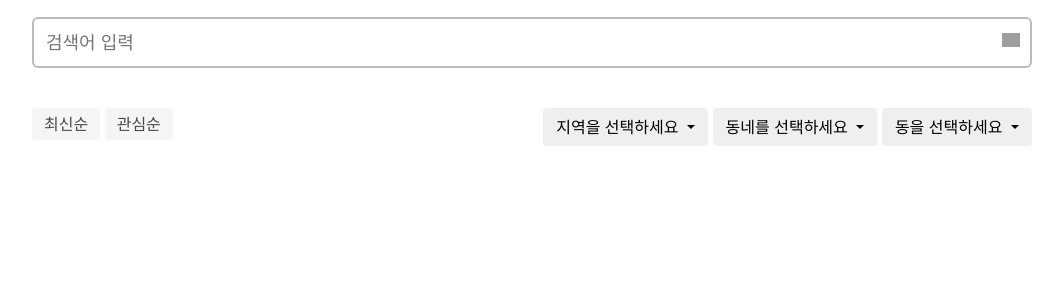
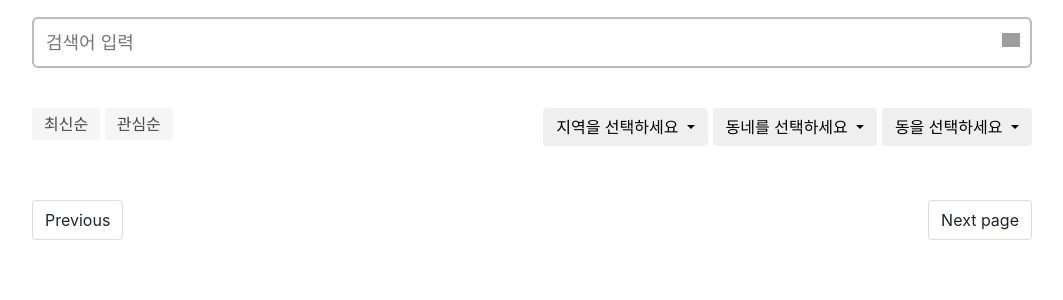
Before and after one commit to sparta-cloud-a3/gogumacat, a Flask app: template templates/index.html in a window 1280 px wide. Shown: the part 239-539 px from the top of the page, without its empty margins (108-1171 px from the left). Run offline with Flask 2, Linux system fonts and the light colour scheme; the template is opened without the code that fills it: most values are stand-ins (such as "Sample title", 1, 10 or a date in 2020); a database or web service that is not in the repository returns one stand-in record (values such as "Sample title"); data that the repository does not hold is empty; some libraries are stand-ins or nearby versions; grey boxes are pictures that could not be loaded.

Commit message:
feat: main 부분에 pagination 추가

```diff
--- a/app.py
+++ b/app.py
@@ -5,6 +5,8 @@ import jwt
 import hashlib
 from werkzeug.utils import secure_filename
 from datetime import datetime, timedelta
+
+import math
 
 app = Flask(__name__)
 
@@ -133,22 +135,42 @@ def update_profile():
 
 
 @app.route('/listing', methods=['GET'])
-def listing():
+def listing_page():
     order = request.args.get('order')
-    print(order)
-    if order == "like":
-        posts = list(db.posts.find({}, {'_id': False}).sort('liked', -1))
+    # default는 1이고 type은 int
+    page = request.args.get('page', 1, type=int)
+    # 한 페이지당 10개 보여줌
+    limit = 9
+    if order == 'like':
+        posts = list(db.posts.find({},{'_id': False}).sort('liked', -1).skip((page-1)*limit).limit(limit))
     else:
-        posts = list(db.posts.find({}, {'_id': False}).sort('_id', -1))
+        posts = list(db.posts.find({}, {'_id': False}).sort('_id', -1).skip((page - 1) * limit).limit(limit))
 
-    return jsonify({"posts":posts})
+    total_count = db.posts.estimated_document_count({})
+    last_page_num = math.ceil(total_count/limit)
+
+    return jsonify({'posts': posts, 'limit':limit, 'page': page, 'last_page_num': last_page_num })
 
 @app.route('/search', methods=['GET'])
-def search_listing():
+def search_listing_page():
     query_receive = request.args.get('query')
-    posts = list(db.posts.find( { '$or': [ {'title': {'$regex': query_receive}}, {'content': {'$regex': query_receive}} ] }, {'_id': False}))
+    order = request.args.get('order')
+    # default는 1이고 type은 int
+    page = request.args.get('page', 1, type=int)
+    # 한 페이지당 10개 보여줌
+    limit = 3
 
-    return jsonify({"query": query_receive, "posts": posts})
+    if order == 'like':
+        posts = list(db.posts.find( { '$or': [ {'title': {'$regex': query_receive}}, {'content': {'$regex': query_receive}} ] }, {'_id': False}).sort('liked', -1).skip((page-1)*limit).limit(limit))
+    else:
+        posts = list(
+            db.posts.find({'$or': [{'title': {'$regex': query_receive}}, {'content': {'$regex': query_receive}}]},
+                          {'_id': False}).sort('_id', -1).skip((page - 1) * limit).limit(limit))
+
+    total_count = len(list(db.posts.find({'$or': [{'title': {'$regex': query_receive}}, {'content': {'$regex': query_receive}}]},{'_id': False})))
+    last_page_num = math.ceil(total_count / limit)
+    print(total_count)
+    return jsonify({"query": query_receive, "posts": posts, 'limit':limit, 'page': page, 'last_page_num': last_page_num })
 
 
 @app.route('/posts/<int:id>', methods=['GET'])
@@ -167,7 +189,15 @@ def get_my_posts():
             posts = list(db.posts.find({}, {'_id': False}).sort('date', -1))
         else:
             posts = list(db.posts.find({"username":username_receive},{'_id': False}).sort("date", -1).limit(9))
-        return jsonify({"posts": posts})
+            comments = list(db.comments.find({"username":username_receive},{'_id': False}).sort('_id', -1).limit(9))
+            reviews = ""
+            likes = list(db.likes.find({"username":username_receive},{'_id': False}).sort('_id', -1).limit(9))
+            for i in range(len(comments)):
+                comments[i] = db.posts.find({'post_id': comments[i]['post_id']},{'_id': False}).sort("date", -1).limit(9)
+            for i in range(len(likes)):
+                likes[i] = db.posts.find({'post_id': likes[i]['post_id']},{'_id': False}).sort("date", -1).limit(9)
+
+        return jsonify({'posts': posts, 'comments':comments, 'reviews':reviews, 'likes':likes})
     except (jwt.ExpiredSignatureError, jwt.exceptions.DecodeError):
         return redirect(url_for("home"))
 
--- a/templates/index.html
+++ b/templates/index.html
@@ -85,32 +85,39 @@
         }
 
         .card-box {
-            margin-top: 30px;
+            /*display: flex;*/
+            /*flex-wrap: wrap;*/
         }
 
         .text-box {
             margin-top: 30px;
         }
-
-        .logout {
-            width: 200px;
-            margin: auto;
-        }
     </style>
 
     <script>
+        let order = "latest"
+        let page = 1
         $(document).ready(function () {
-            listing("latest");
+            order = "latest"
+            page = 1
+            listing(order, page);
         });
 
-        function listing(order) {
+        function listing(new_order, new_page) {
+            order = new_order
+            page = new_page
+            console.log(order, page)
             $.ajax({
                 type: "GET",
-                url: `/listing?order=${order}`,
+                url: `/listing?order=${order}&page=${page}`,
                 data: {},
                 success: function (response) {
                     $("#card-box").empty();
                     let posts = response["posts"];
+
+                    pagination(parseInt(response["last_page_num"]), page, "main")
+                    console.log("posts:", posts)
+
                     for (let i = 0; i < posts.length; i++) {
                         make_post(posts[i]);
                     }
@@ -134,27 +141,94 @@
             $("#card-box").append(temp_html)
         }
 
-        function search() {
+        function searching(new_order, new_page) {
+            order = new_order
+            page = new_page
             let query = $('#search-box').val();
+            if (query == "") {
+                query = $("#query-text-box").val().split[" "][0];
+            }
             if (query == "") {
                 alert("검색어를 입력하세요");
                 return;
             } else {
                 $.ajax({
                     type: "GET",
-                    url: `/search?query=${query}`,
+                    url: `/search?query=${query}&order=${order}&page=${page}`,
                     data: {},
                     success: function (response) {
                         $("#card-box").empty();
                         let posts = response["posts"];
+                        pagination(parseInt(response["last_page_num"]), page, "search")
                         for (let i = 0; i < posts.length; i++) {
                             make_post(posts[i], i);
                         }
 
+                        $("#query-text-box").empty()
                         $("#query-text-box").append(`"${query}" 검색내역 입니다.`)
-                        $("#query-text-box").removeClass("is-hidden");
+                        $("#query-text-box").removeClass("is-hidden")
                     }
-                });
+                })
+            }
+        }
+
+        function pagination(last_page_num, page, type) {
+            $("#pagination-list").empty()
+
+            if (page == 1) {
+                $("#pre-btn").addClass("is-hidden")
+            } else {
+                $("#pre-btn").removeClass("is-hidden")
+            }
+
+            if (page == last_page_num) {
+                $("#next-btn").addClass("is-hidden")
+            } else {
+                $("#next-btn").removeClass("is-hidden")
+            }
+
+            let temp_html = ""
+
+            let start = page - 4
+
+            if (start <= 0) {
+                start = 1
+            }
+
+            let cnt = 0
+            for (let i = start; i <= last_page_num; i++) {
+                if (cnt > 9) {
+                    temp_html += `<li><span class="pagination-ellipsis">&hellip;</span></li>`
+                    break
+                }
+                if (page == i) {
+                    temp_html += `<li><a class="pagination-link is-current" area-current="page">${page}</a></li>`
+                } else {
+                    if (type == "search") {
+                        temp_html += `<li><a class="pagination-link" onclick="searching(order,${i})">${i}</a></li>`
+                    } else {
+                        temp_html += `<li><a class="pagination-link" onclick="listing(order,${i})">${i}</a></li>`
+                    }
+                }
+                cnt += 1
+            }
+
+            $("#pagination-list").append(temp_html)
+        }
+
+        function click_pre_btn() {
+            if ($("#query-text-box").hasClass("is-hidden")) {
+                listing(order, page - 1)
+            } else {
+                searching(order, page - 1)
+            }
+        }
+
+        function click_next_btn() {
+            if ($("#query-text-box").hasClass("is-hidden")) {
+                listing(order, page + 1)
+            } else {
+                searching(order, page + 1)
             }
         }
 
@@ -185,7 +259,7 @@
 
 <div class="search">
     <input type="text" class="search-input" id="search-box" name="query" placeholder="검색어 입력">
-    <img class="search-img" onclick="search()"
+    <img class="search-img" onclick="searching('latest',1)"
          src="https://s3.ap-northeast-2.amazonaws.com/cdn.wecode.co.kr/icon/search.png">
 </div>
 
@@ -222,14 +296,22 @@
     </div>
 </section>
 <section>
-    <a onclick="listing('latest')"><span class="tag is-medium">최신순</span></a>
-    <a onclick="listing('like')"><span class="tag is-medium">관심순</span></a>
+    <a onclick="listing('latest', 1)"><span class="tag is-medium">최신순</span></a>
+    <a onclick="listing('like', 1)"><span class="tag is-medium">관심순</span></a>
 </section>
 
 <section class="text-box is-hidden" id="query-text-box">
 </section>
 
-<div class="card-deck card-box" id="card-box">
+<div class="card-columns" style="margin-top: 30px;">
+    <div class="card-box" id="card-box"></div>
 </div>
+
+<nav class="pagination is-centered" role="navigation" aria-label="pagination" style="margin-top: 30px;">
+    <a class="pagination-previous" id="pre-btn" onclick="click_pre_btn()">Previous</a>
+    <a class="pagination-next" id="next-btn" onclick="click_next_btn()">Next page</a>
+    <ul class="pagination-list" id="pagination-list">
+    </ul>
+</nav>
 </body>
 </html>
```
Also changed, not shown: templates/user.html (+31 -11 lines).
